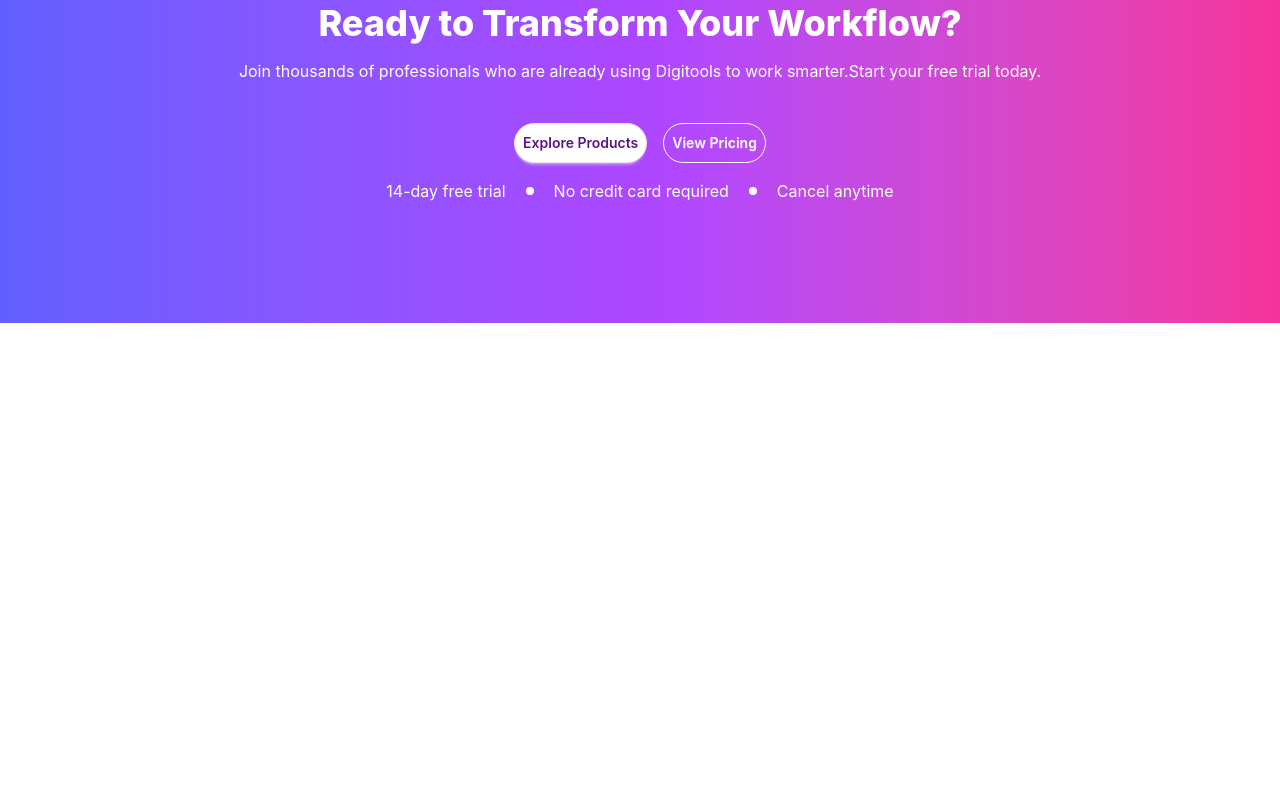
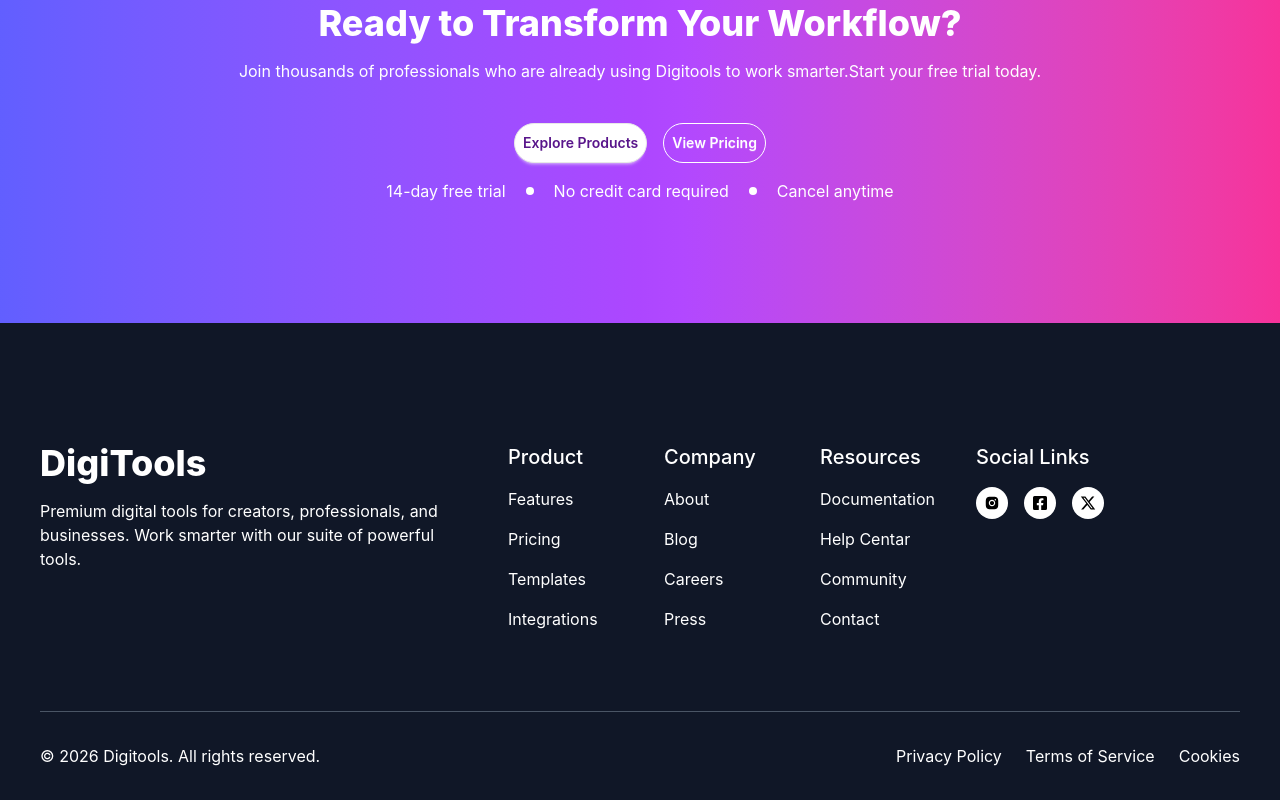
Before and after one commit to tonmoydevbd/digitool, a React (Vite) app: page / in a window 1280 px wide. Shown: the part 4451-5251 px from the top of the page. Before the commit the page ends 4774 px from the top, so only its background shows below. Built offline with nearby package versions, Linux system fonts and the light colour scheme.

Commit message:
added footer section.

```diff
--- /dev/null
+++ b/src/components/Footer.jsx
@@ -0,0 +1,59 @@
+import { AiFillInstagram } from "react-icons/ai"
+import { FaFacebookSquare } from "react-icons/fa"
+import { FaXTwitter } from "react-icons/fa6"
+
+export const Footer = () => {
+  return (
+    <div className="bg-[#101727] text-white pt-30 pb-8">
+      <div className="max-w-300 mx-auto grid grid-cols-8 gap-12">
+        <div className="col-span-3">
+          <h2 className="font-extrabold text-4xl mb-4">DigiTools</h2>
+          <p>Premium digital tools for creators, professionals, and businesses. Work smarter with our suite of powerful tools.</p>
+        </div>
+        <div className="col-span-1 flex flex-col gap-4">
+          <h3 className="font-medium text-xl">Product</h3>
+          <p>Features</p>
+          <p>Pricing</p>
+          <p>Templates</p>
+          <p>Integrations</p>
+        </div>
+        <div className="col-span-1 flex flex-col gap-4">
+          <h3 className="font-medium text-xl">Company</h3>
+          <p>About</p>
+          <p>Blog</p>
+          <p>Careers</p>
+          <p>Press</p>
+        </div>
+        <div className="col-span-1 flex flex-col gap-4">
+          <h3 className="font-medium text-xl">Resources</h3>
+          <p>Documentation</p>
+          <p>Help Centar</p>
+          <p>Community</p>
+          <p>Contact</p>
+        </div>
+        <div className="col-span-2 ">
+          <h3 className="font-medium text-xl">Social Links</h3>
+          <div className="flex items-center gap-4 mt-4 text-black">
+            <div className="p-2 bg-white  rounded-full">
+              <AiFillInstagram />
+            </div>
+            <div className="p-2 bg-white  rounded-full">
+              <FaFacebookSquare />
+            </div>
+            <div className="p-2 bg-white  rounded-full">
+              <FaXTwitter />
+            </div>
+          </div>
+        </div>
+      </div>
+      <div className="max-w-300 mx-auto border-t border-t-gray-600 mt-20 pt-8 flex justify-between">
+        <p>© 2026 Digitools. All rights reserved.</p>
+        <div className="flex gap-6">
+          <a>Privacy Policy</a>
+          <a>Terms of Service</a>
+          <a>Cookies</a>
+        </div>
+      </div>
+    </div>
+  )
+}
--- a/src/components/RootLayout.jsx
+++ b/src/components/RootLayout.jsx
@@ -7,6 +7,7 @@
 import { GetStarted } from "./GetStarted"
 import { Pricing } from "./Pricing"
 import { CallToAction } from "./CallToAction"
+import { Footer } from "./Footer"
 
 const productsPromise = fetch('./products.json').then(res => res.json())
 
@@ -36,6 +37,7 @@
       <GetStarted />
       <Pricing />
       <CallToAction />
+      <Footer />
     </>
   )
 }
```
